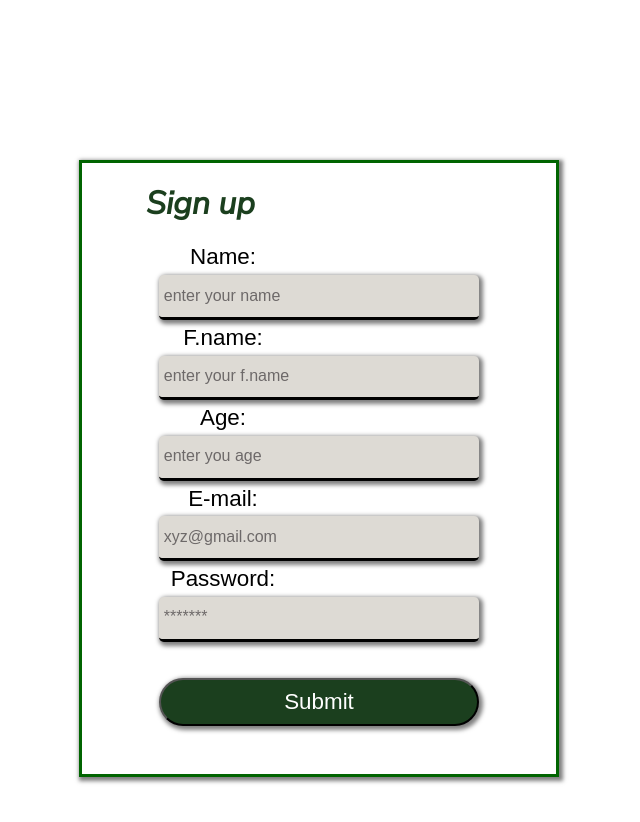
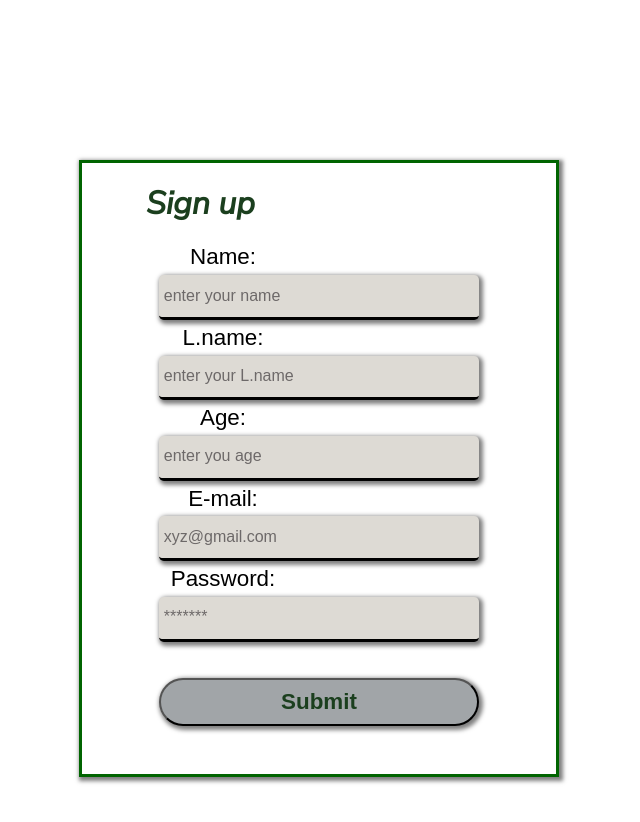
Before and after one commit to qasim-ali14/do-this, a React (Create React App) app in the folder my-app/: page / in a window 1280 px wide. In both pictures the pointer is over the button "Submit". Shown: the top 822 px of the page, without its empty margins (321-961 px from the left). Built offline with nearby package versions, Linux system fonts and the light colour scheme.

Commit message:
add hover property

```diff
--- a/my-app/src/Signup/Signup.css
+++ b/my-app/src/Signup/Signup.css
@@ -78,3 +78,8 @@ h1{
     font-style: oblique;
     font-weight: bolder;
 }
+.btn:hover{
+    background-color: rgb(161, 165, 168);
+    color: #1b3f1e;
+    font-weight: bold;
+}
--- a/my-app/src/Signup/Signup.jsx
+++ b/my-app/src/Signup/Signup.jsx
@@ -9,8 +9,8 @@ import './Signup.css'
         <form id="form-start">
             <label htmlFor="Name">Name:</label>
             <input type="text" placeholder='enter your name' maxLength={12}/>
-            <label htmlFor="f.name">F.name:</label>
-            <input type="text" placeholder='enter your f.name'maxLength={12}/>
+            <label htmlFor="f.name">L.name:</label>
+            <input type="text" placeholder='enter your L.name'maxLength={12}/>
             <label htmlFor="age">Age:</label>
             <input type="number" placeholder='enter you age' min={0}/>
             <label htmlFor="email">E-mail:</label>
```
